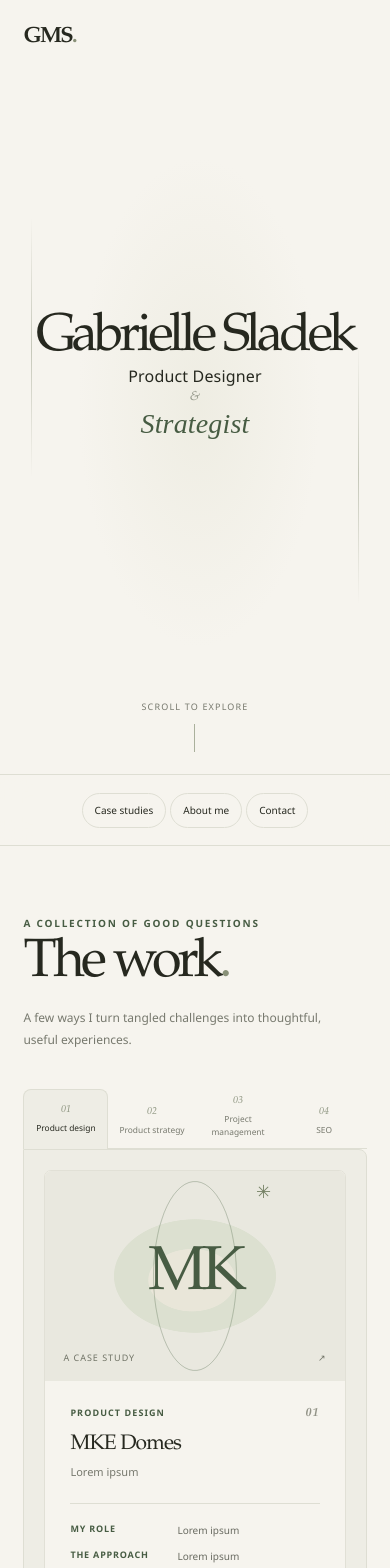
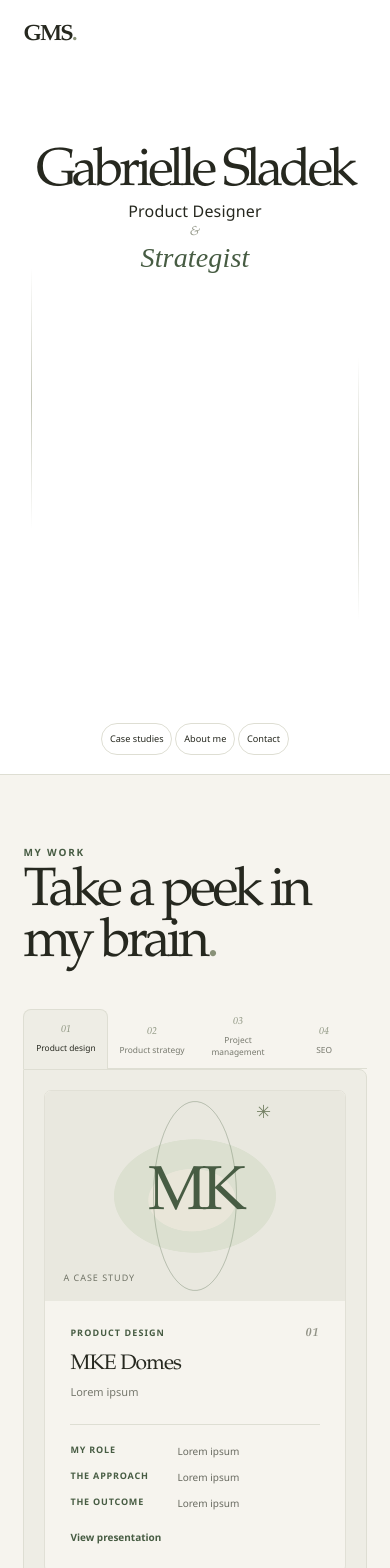
Before and after one commit to sladekg/sladekg.github.io, a Next.js app in the folder sladekg-portfolio/: page / in a window 390 px wide. Shown: the top 1568 px of the page. Built offline with nearby package versions, Linux system fonts and the light colour scheme.

Commit message:
Cool animations

```diff
--- a/sladekg-portfolio/app/components/case-study-card.tsx
+++ b/sladekg-portfolio/app/components/case-study-card.tsx
@@ -31,9 +31,7 @@ export default function CaseStudyCard({
         <span className="art-label">
           {project.title.slice(0, 2).toUpperCase()}
         </span>
-        <span className="art-caption">
-          A case study <span>↗</span>
-        </span>
+        <span className="art-caption">A case study</span>
       </div>
       <div className="card-copy">
         <div className="card-meta">
@@ -63,7 +61,7 @@ export default function CaseStudyCard({
             target="_blank"
             rel="noreferrer"
           >
-            View presentation <span aria-hidden="true">↗</span>
+            View presentation
           </a>
         )}
       </div>
--- a/sladekg-portfolio/app/globals.css
+++ b/sladekg-portfolio/app/globals.css
@@ -44,17 +44,20 @@ a:focus-visible {
   outline-offset: 4px;
 }
 
+.landing-shell {
+  position: relative;
+  background: #fff;
+}
+
 .hero {
   position: relative;
   display: flex;
-  min-height: calc(100svh - 78px);
+  min-height: calc(100svh - 156px);
   flex-direction: column;
-  justify-content: space-between;
+  justify-content: flex-start;
   overflow: hidden;
-  padding: 28px 7.3vw 30px;
-  background:
-    radial-gradient(ellipse at 51% 52%, rgb(232 231 217 / 55%), transparent 43%),
-    var(--paper);
+  padding: 0 7.3vw 30px;
+  background: #fff;
 }
 
 .hero::before,
@@ -78,10 +81,15 @@ a:focus-visible {
 }
 
 .hero-meta {
-  z-index: 1;
+  position: sticky;
+  top: 0;
+  z-index: 20;
   display: flex;
+  min-height: 78px;
   align-items: center;
   justify-content: space-between;
+  padding: 16px 7.3vw;
+  background: #fff;
   color: var(--muted);
   font-size: 10px;
   font-weight: 600;
@@ -105,8 +113,17 @@ a:focus-visible {
 .hero-intro {
   position: relative;
   z-index: 1;
-  margin-top: -1.5vh;
+  margin: 10vh auto 0;
   text-align: center;
+  transition:
+    opacity 380ms ease,
+    transform 380ms ease;
+}
+
+.landing-shell.is-scrolled .hero-intro {
+  opacity: 0;
+  pointer-events: none;
+  transform: translateY(-18px);
 }
 
 .hero-overline,
@@ -163,34 +180,14 @@ a:focus-visible {
   line-height: 1.8;
 }
 
-.scroll-cue {
-  z-index: 1;
-  display: flex;
-  width: fit-content;
-  flex-direction: column;
-  align-items: center;
-  gap: 10px;
-  align-self: center;
-  color: var(--muted);
-  font-size: 9px;
-  letter-spacing: 0.13em;
-  text-transform: uppercase;
-}
-
-.scroll-cue-line {
-  width: 1px;
-  height: 28px;
-  background: #aab09c;
-}
-
 .folder-nav {
   position: sticky;
-  z-index: 10;
+  z-index: 30;
   top: 0;
   min-height: 78px;
-  border-block: 1px solid var(--line);
-  background: rgb(246 244 238 / 95%);
-  backdrop-filter: blur(14px);
+  margin-top: -78px;
+  border-bottom: 1px solid var(--line);
+  background: transparent;
 }
 
 .folder-nav-inner {
@@ -199,8 +196,14 @@ a:focus-visible {
   min-height: 78px;
   align-items: center;
   justify-content: center;
+  margin-inline: auto;
+}
+
+.nav-actions {
+  display: flex;
+  align-items: center;
+  justify-content: center;
   gap: 12px;
-  margin-inline: auto;
 }
 
 .nav-button {
@@ -298,14 +301,6 @@ a:focus-visible {
 
 .heading-period {
   color: #899178;
-}
-
-.section-aside {
-  max-width: 275px;
-  margin: 0 0 3px;
-  color: var(--muted);
-  font-size: 12px;
-  line-height: 1.8;
 }
 
 .active-folder {
@@ -579,8 +574,13 @@ a:focus-visible {
 
 @media (max-width: 760px) {
   .hero {
-    min-height: calc(100svh - 70px);
-    padding: 21px 6vw 22px;
+    min-height: calc(100svh - 140px);
+    padding: 0 6vw 22px;
+  }
+
+  .hero-meta {
+    min-height: 70px;
+    padding: 14px 6vw;
   }
 
   .hero-meta {
@@ -595,6 +595,10 @@ a:focus-visible {
     font-size: clamp(53px, 12vw, 86px);
   }
 
+  .hero-intro {
+    margin-top: 8vh;
+  }
+
   .hero::before {
     left: 8%;
   }
@@ -605,19 +609,26 @@ a:focus-visible {
 
   .folder-nav {
     min-height: 70px;
+    margin-top: -70px;
   }
 
   .folder-nav-inner {
+    display: flex;
     width: 100%;
     min-height: 70px;
     justify-content: center;
-    gap: 4px;
     padding-inline: 10px;
   }
 
+  .nav-actions {
+    width: 100%;
+    justify-content: center;
+    gap: 3px;
+  }
+
   .nav-button {
-    padding: 9px 12px;
-    font-size: 10px;
+    padding: 8px clamp(6px, 2vw, 10px);
+    font-size: clamp(8px, 2.35vw, 10px);
   }
 
   .folder-tabs {
@@ -650,11 +661,6 @@ a:focus-visible {
     margin-bottom: 35px;
   }
 
-  .section-aside {
-    max-width: 310px;
-    margin: 0;
-  }
-
   .active-folder-content {
     padding: 20px;
   }
--- a/sladekg-portfolio/app/page.tsx
+++ b/sladekg-portfolio/app/page.tsx
@@ -39,6 +39,7 @@ export default function Home() {
   const [loading, setLoading] = useState(true);
   const [error, setError] = useState<string | null>(null);
   const [retryCount, setRetryCount] = useState(0);
+  const [isHeroScrolled, setIsHeroScrolled] = useState(false);
 
   useEffect(() => {
     const controller = new AbortController();
@@ -81,6 +82,21 @@ export default function Home() {
     return () => controller.abort();
   }, [retryCount]);
 
+  useEffect(() => {
+    const updateHeroState = () => {
+      setIsHeroScrolled(window.scrollY > 80);
+    };
+
+    updateHeroState();
+    window.addEventListener("scroll", updateHeroState, { passive: true });
+    window.addEventListener("resize", updateHeroState);
+
+    return () => {
+      window.removeEventListener("scroll", updateHeroState);
+      window.removeEventListener("resize", updateHeroState);
+    };
+  }, []);
+
   const selectedCategory = categories.find(
     (category) => category.id === activeCategory,
   );
@@ -92,14 +108,19 @@ export default function Home() {
 
   return (
     <main>
-      <section className="hero" id="top" aria-labelledby="hero-title">
       <div className="hero-meta">
-          <a className="wordmark" href="#top" aria-label="Gabrielle Sladek, home">
+        <a
+          className="wordmark"
+          href="#top"
+          aria-label="Gabrielle Sladek, home"
+        >
           GMS<span>.</span>
         </a>
         <span className="hero-location">Milwaukee, WI · Working everywhere</span>
       </div>
 
+      <div className={`landing-shell${isHeroScrolled ? " is-scrolled" : ""}`}>
+        <section className="hero" id="top" aria-labelledby="hero-title">
           <div className="hero-intro">
             <h1 id="hero-title" className="hero-name">
               Gabrielle Sladek
@@ -112,15 +133,12 @@ export default function Home() {
               <span className="role-script">Strategist</span>
             </div>
           </div>
-
-        <a className="scroll-cue" href="#work">
-          <span>Scroll to explore</span>
-          <span className="scroll-cue-line" aria-hidden="true" />
-        </a>
         </section>
+      </div>
 
       <nav className="folder-nav" aria-label="Main navigation">
         <div className="folder-nav-inner">
+          <div className="nav-actions">
             <button
               className="nav-button"
               type="button"
@@ -140,20 +158,17 @@ export default function Home() {
               Contact
             </button>
           </div>
+        </div>
       </nav>
 
-      <section className="work-section" id="work" aria-labelledby="work-title">
+      <section className="work-section" aria-labelledby="work-title">
         <div className="section-heading">
           <div>
-            <p className="section-kicker">A collection of good questions</p>
+            <p className="section-kicker" id="work">My Work</p>
             <h2 id="work-title">
-              The work<span className="heading-period">.</span>
+              Take a peek in my brain<span className="heading-period">.</span>
             </h2>
           </div>
-          <p className="section-aside">
-            A few ways I turn tangled challenges into thoughtful, useful
-            experiences.
-          </p>
         </div>
 
         <div className="active-folder" key={activeCategory} aria-live="polite">
@@ -182,7 +197,7 @@ export default function Home() {
                   type="button"
                   onClick={() => setRetryCount((count) => count + 1)}
                 >
-                  Try again <span aria-hidden="true">↗</span>
+                  Try again
                 </button>
               </div>
             ) : caseStudies.length === 0 ? (
@@ -212,7 +227,7 @@ export default function Home() {
         </a>
         <p>Good work happens when we make it together.</p>
         <a className="footer-top" href="#top">
-          Back to the beginning ↑
+          Back to the beginning
         </a>
       </footer>
     </main>
```
Lines whose indentation alone changed are shown as unchanged.
